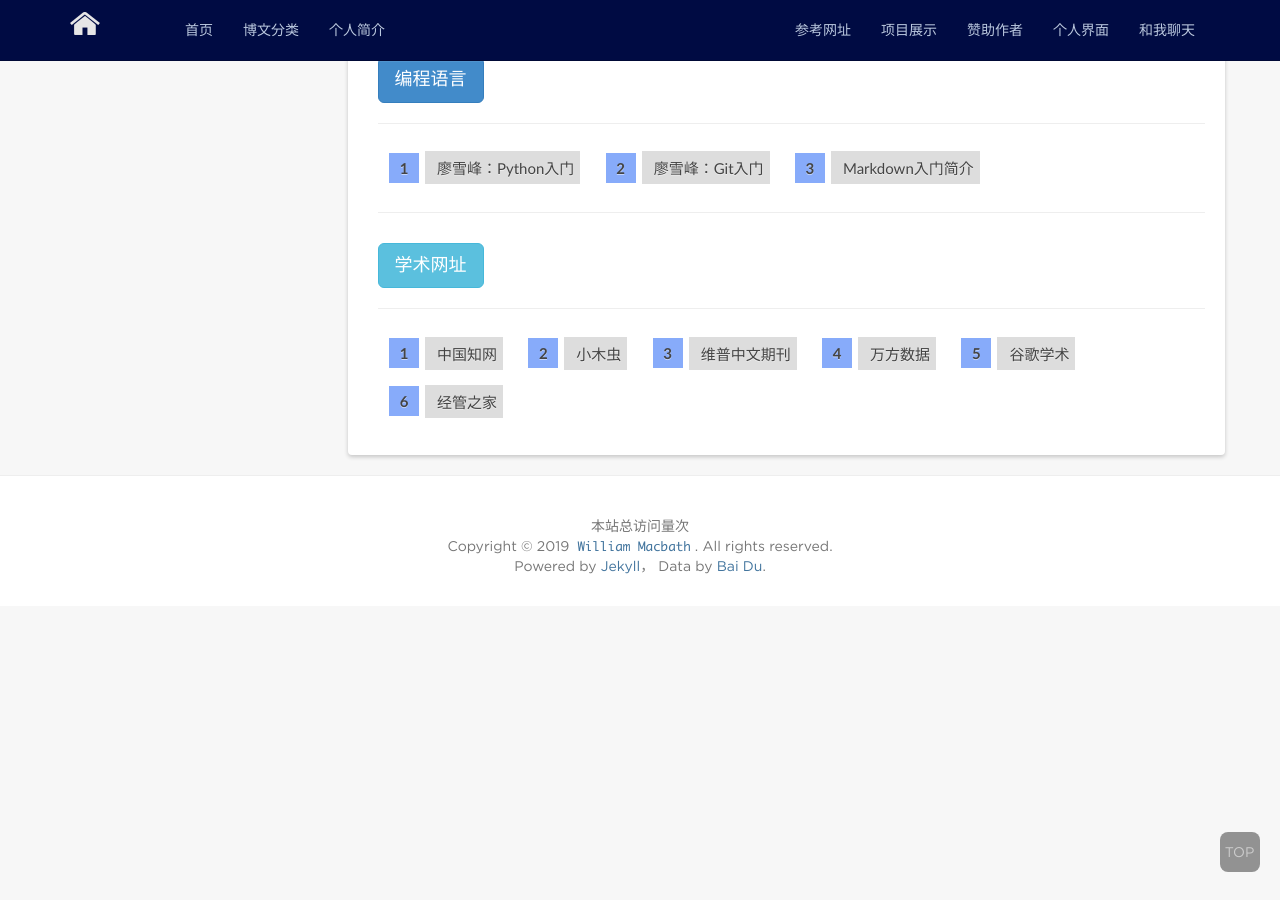
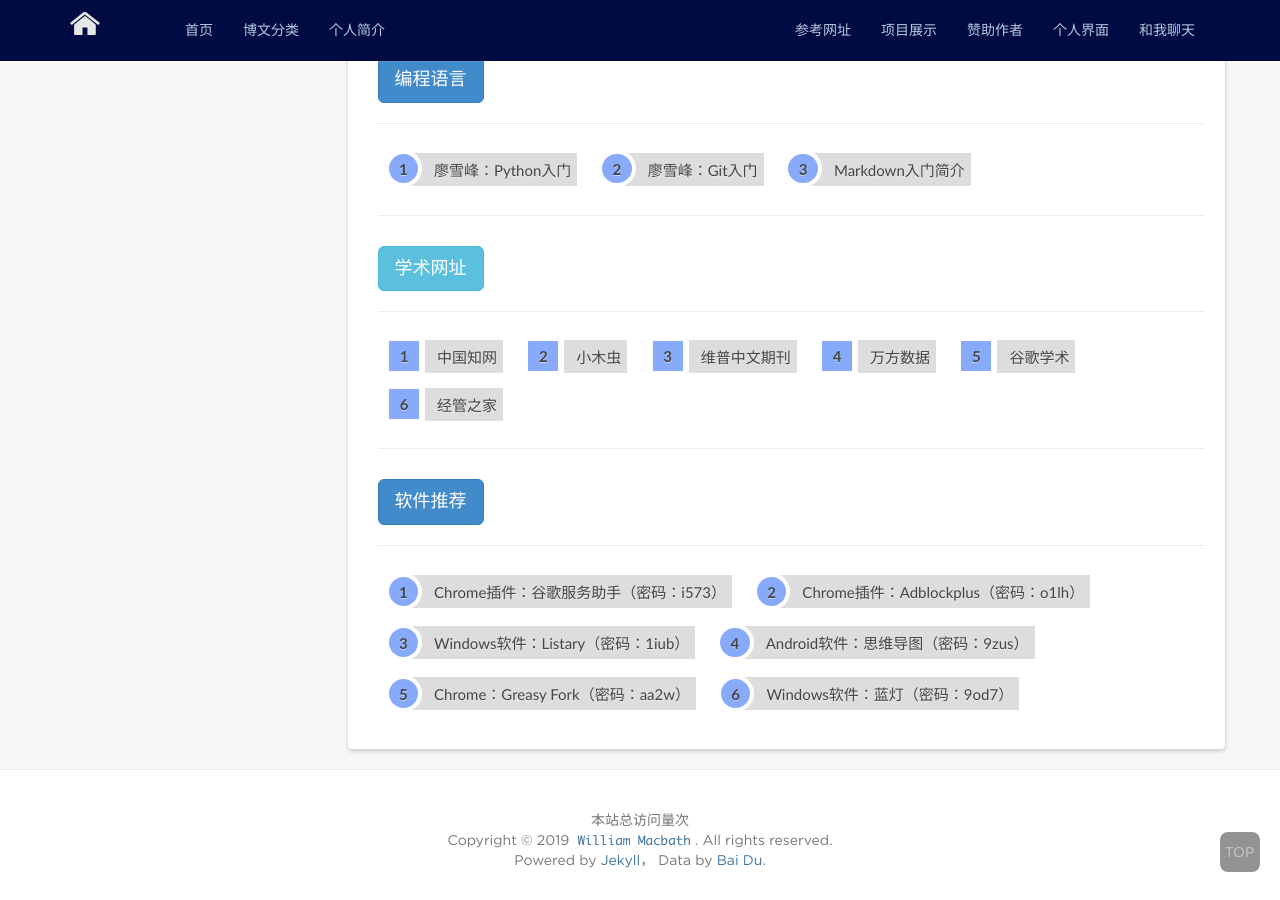
Before and after one commit to misttree/misttree.github.io, a Jekyll site: the page built from reference.md, in a window 1280 px wide and 900 px high, scrolled down 1000 px. Built offline with Jekyll 4.4.1, drawn with Linux system fonts in a browser that asks for light colours; nearby versions of some CDN libraries; comment, search, counter and statistics services are not loaded.

Commit message:
参考网址更新：添加软件资源

```diff
--- a/reference.md
+++ b/reference.md
@@ -39,7 +39,7 @@ abbr {text-decoration: none;}
 </ol>
 
 <hr><h4 class="btn btn-primary btn-lg">编程语言</h4><hr>
-<ol class="rectangle-list">
+<ol class="rounded-list">
 <li><a href="https://www.liaoxuefeng.com/wiki/0014316089557264a6b348958f449949df42a6d3a2e542c000" target="_blank">廖雪峰：Python入门</a></li>
 <li><a href="https://www.liaoxuefeng.com/wiki/0013739516305929606dd18361248578c67b8067c8c017b000" target="_blank">廖雪峰：Git入门</a></li>
 <li><a href="http://xianbai.me/learn-md/article/about/readme.html" target="_blank">Markdown入门简介</a></li>
@@ -54,3 +54,13 @@ abbr {text-decoration: none;}
 <li><a href="https://scholar.google.com.hk/" target="_blank">谷歌学术</a></li>
 <li><a href="https://bbs.pinggu.org/forum-109-1.html" target="_blank">经管之家</a></li>
 </ol>
+
+<hr><h4 class="btn btn-primary btn-lg">软件推荐</h4><hr>
+<ol class="rounded-list">
+<li><a href="https://pan.baidu.com/s/1lZQDyYAD6eAlycsRUMxBrg" target="_blank">Chrome插件：谷歌服务助手（密码：i573）</a></li>
+<li><a href="https://pan.baidu.com/s/1ZExCrjad5wyjNLlBKBFMmQ" target="_blank">Chrome插件：Adblockplus（密码：o1lh）</a></li>
+<li><a href="https://pan.baidu.com/s/1fFuogSuxVT3bzEOhRv1IXg" target="_blank">Windows软件：Listary（密码：1iub）</a></li>
+<li><a href="https://pan.baidu.com/s/1BzPCsF-uL1ZYs5_N9Zkk0A" target="_blank">Android软件：思维导图（密码：9zus）</a></li>
+<li><a href="https://pan.baidu.com/s/1Rv5RUlBIfBVsoWmD4JIgqg" target="_blank">Chrome：Greasy Fork（密码：aa2w）</a></li>
+<li><a href="https://pan.baidu.com/s/1Q0K4UItpPsRWwWMXq3KawA" target="_blank">Windows软件：蓝灯（密码：9od7）</a></li>
+</ol>
```
